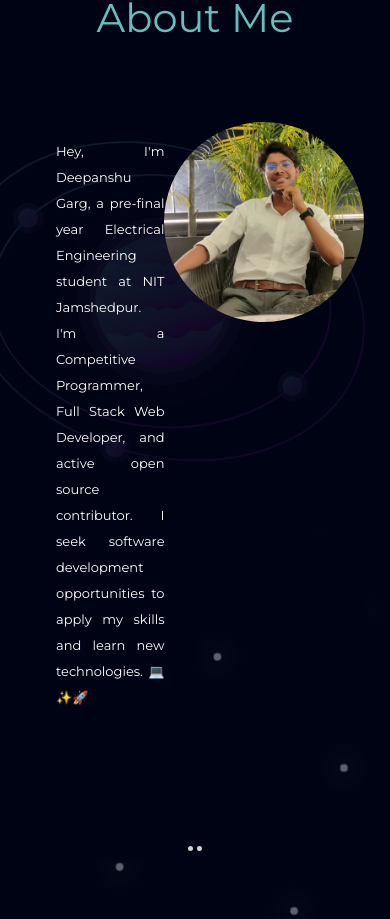
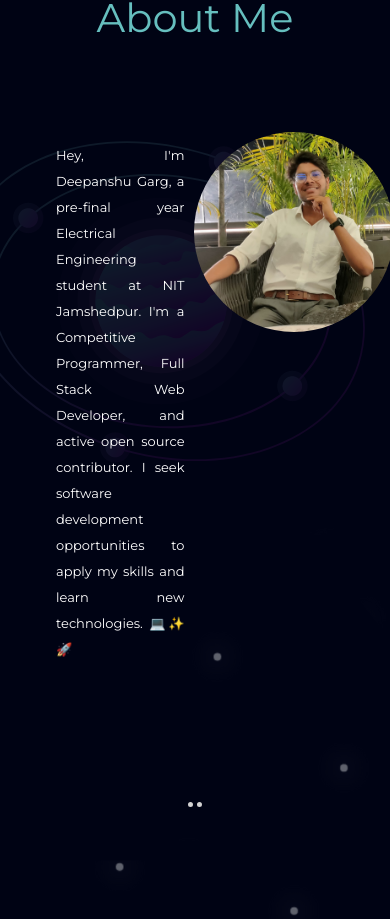
Before and after one commit to dgarg6333/portfolio, a React (Create React App) app: page / in a window 390 px wide. Shown: the part 1319-2238 px from the top of the page. Built offline with nearby package versions, Linux system fonts and the light colour scheme; a web font is replaced by a local one.

Commit message:
image and intro

```diff
--- a/src/Components/Portfolio/Landing.css
+++ b/src/Components/Portfolio/Landing.css
@@ -280,23 +280,22 @@ hr {
     color: white;
     width: 60%;
     text-align: justify;
-    margin-left: 50px;
-    margin-top: 16px;
+    margin: 20px; /* adjusted margin value */
 }
 
 @media (max-width: 850px) {
-    .intro {
+   .intro {
         font-size: medium;
         width: 80%;
-        margin-left: 20px;
+        margin: 20px; /* adjusted margin value */
     }
 }
 
 @media (max-width: 500px) {
-    .intro {
+   .intro {
         font-size: small;
         width: 100%;
-        margin-left: 20px;
+        margin: 20px; /* adjusted margin value */
     }
 }
 
@@ -317,7 +316,7 @@ hr {
 .rightContainer {
     display: flex;
     align-items: center;
-    gap: 12px;
+    gap: 20px; /* adjusted gap value */
 }
 
 .profile-pic {
@@ -325,12 +324,14 @@ hr {
     height: 240px;
     border-radius: 50%;
     object-fit: cover;
+    margin: 10px; /* added margin value */
 }
 
 @media (max-width: 500px) {
-    .profile-pic {
+   .profile-pic {
         width: 200px;
         height: 200px;
+        margin: 10px; /* adjusted margin value */
     }
 }
 
```
